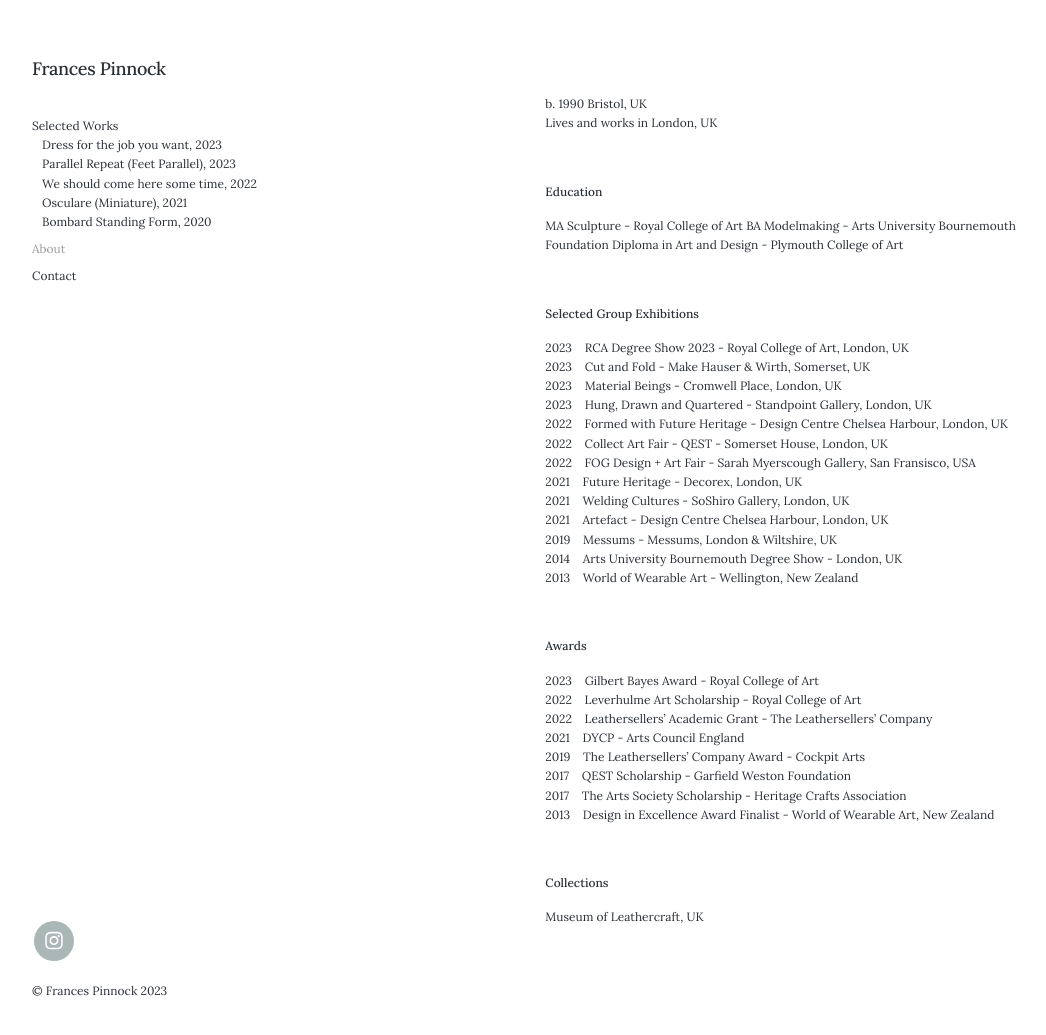
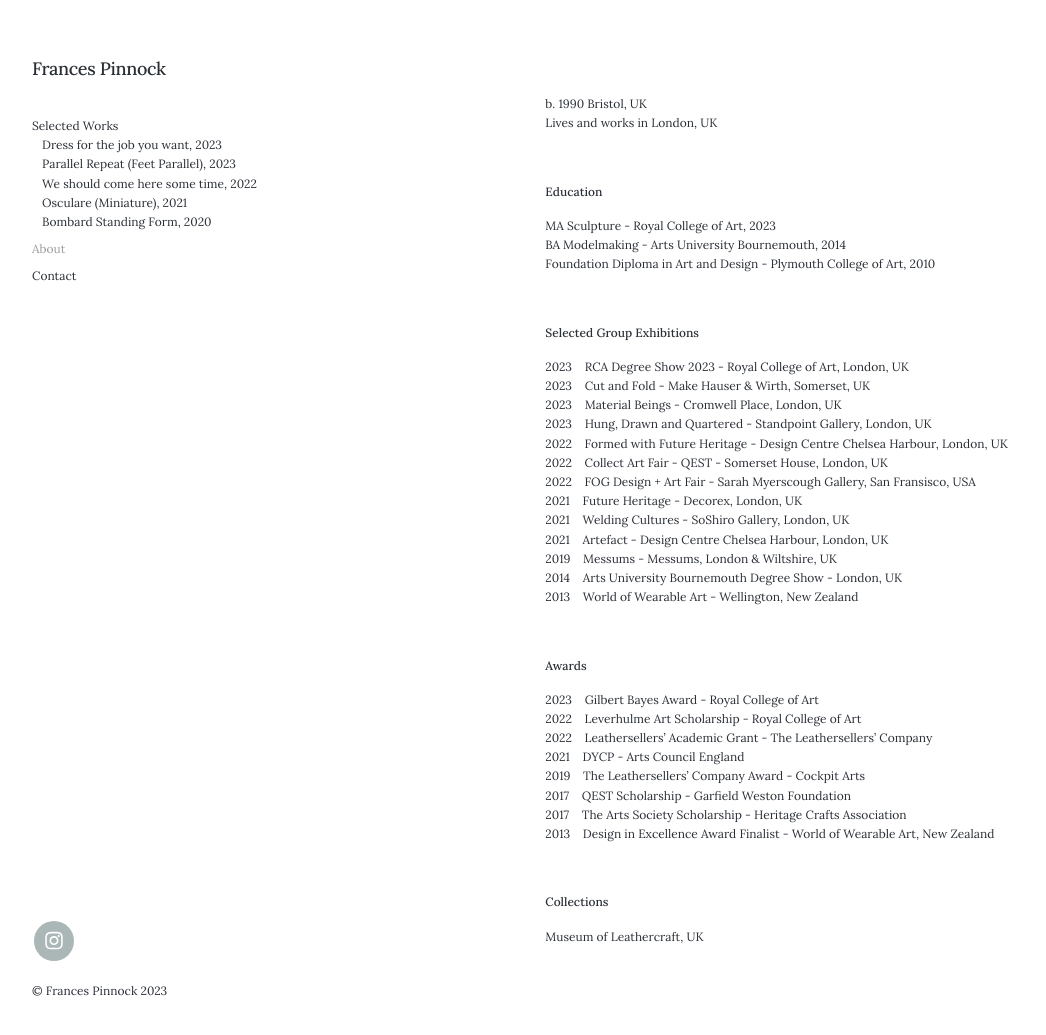
Before and after one commit to francespinnock/francespinnock.github.io, a Jekyll site: the page built from _pages/about.md, in a window 1280 px wide and 1040 px high. Shown: the top 1035 px of the window, without its empty margins (28-1074 px from the left). Built offline with Jekyll 4.4.1, drawn with Linux system fonts in a browser that asks for light colours; nearby versions of some CDN libraries.

Commit message:
Update about.md

```diff
--- a/_pages/about.md
+++ b/_pages/about.md
@@ -15,9 +15,9 @@ Lives and works in London, UK
 
 **Education**
 
-MA Sculpture - Royal College of Art
-BA Modelmaking - Arts University Bournemouth
-Foundation Diploma in Art and Design - Plymouth College of Art
+MA Sculpture - Royal College of Art, 2023
+BA Modelmaking - Arts University Bournemouth, 2014
+Foundation Diploma in Art and Design - Plymouth College of Art, 2010
 
 <br />
 
```
